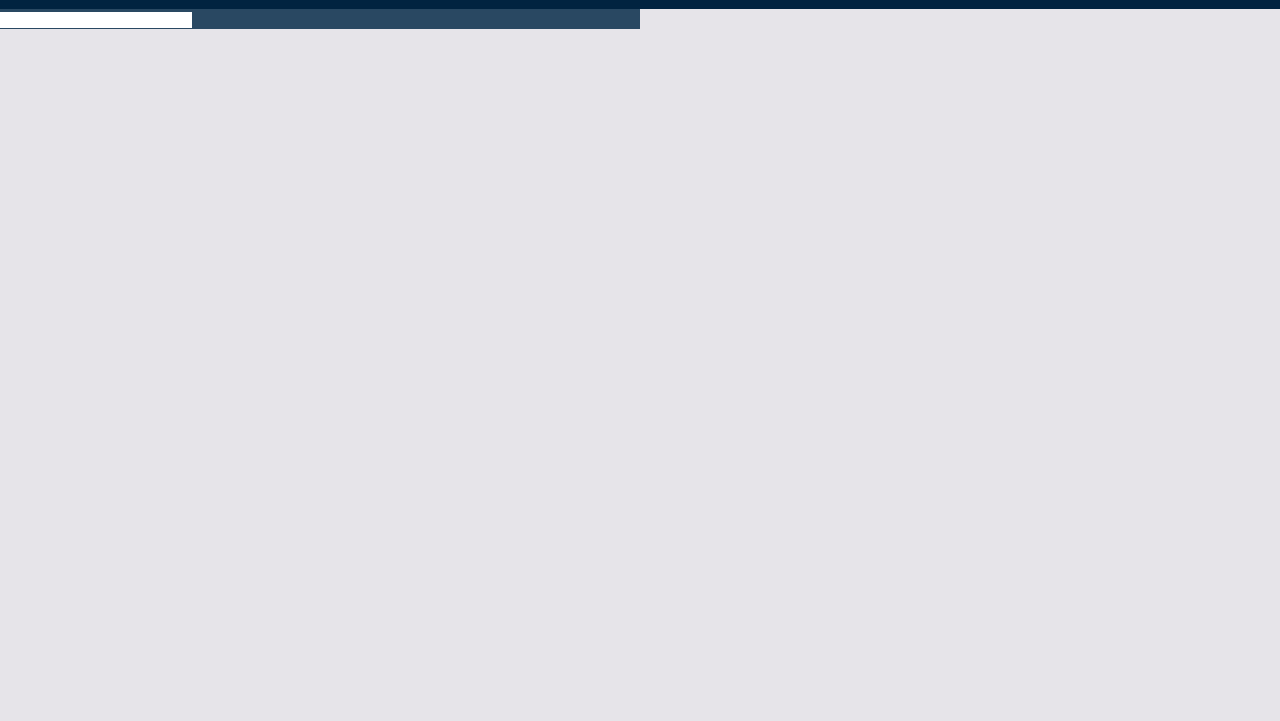
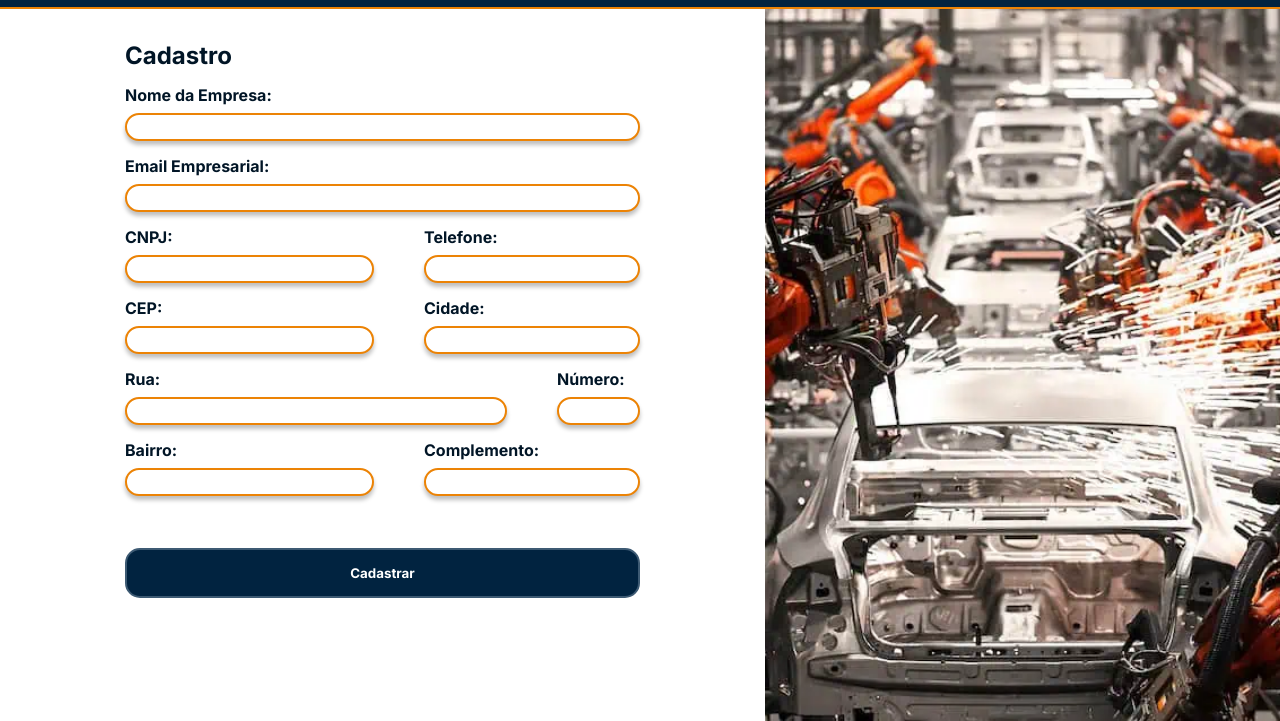
Before and after one commit to Junior-06/AirSense, a plain HTML site: page site - AIRSENSE/site - AIRSENSE/Cadastro.html in a window 1280 px wide. Shown: the part 79-800 px from the top of the page. Drawn offline with Linux system fonts and the light colour scheme.

Commit message:
Update no cadastro e index
Co-authored-by: diass-gui enrique-guilherme2@gmail.com

```diff
--- a/site - AIRSENSE/site - AIRSENSE/Cadastro.html
+++ b/site - AIRSENSE/site - AIRSENSE/Cadastro.html
@@ -28,25 +28,70 @@
                 <li>
                     <a href="sensores.html">Sensores</a>
                 </li>
-                <li>
-                    <a href="Cadastro.html">Cadastro</a>
-                </li>
             </ul>
         </div>
     </header>
     <section class="section-main">
         <div class="container">
             <div class="cadastro metade">
-                <input type="text">
+                <div class="form">
+                    <h2 class="text-cadastro">Cadastro</h2>
+                    <div class="empresa-nome campo">
+                        <h4>Nome da Empresa: </h4>
+                        <input class="input" type="text">
+                    </div>
+
+                    <div class="empresa-email campo">
+                        <h4>Email Empresarial: </h4>
+                        <input class="input" type="email">
+                    </div>
+                    <div class="empresa-cnpj campo">
+                        <h4>CNPJ: </h4>
+                        <input class="input" type="text">
+                    </div>
+                    <div class="empresa-phone campo">
+                        <h4>Telefone: </h4>
+                        <input class="input" type="tel">
+                    </div>
+                    <div class="empresa-cep campo">
+                        <h4>CEP: </h4>
+                        <input class="input" type="text">
+                    </div>
+                    <div class="empresa-uf campo">
+                        <h4>Cidade: </h4>
+                        <input class="input" type="text">
+                    </div>
+                    <div class="empresa-rua campo">
+                        <h4>Rua: </h4>
+                        <input class="input" type="text">
+                    </div>
+                    <div class="empresa-num campo">
+                        <h4>Número: </h4>
+                        <input class="input" type="text">
+                    </div>
+                    <div class="empresa-bairro campo">
+                        <h4>Bairro: </h4>
+                        <input class="input" type="text">
+                    </div>
+                    <div class="empresa-complemento campo">
+                        <h4>Complemento:     </h4>
+                        <input class="input" type="text">
+                    </div>
+                </div>
+                <br>
+
+                    <button class="button" onclick="CadastroCliente()">Cadastrar</button>
             </div>
-            <div class="marketing metade"></div>
+            <div class="marketing metade">
+
+            </div>
         </div>
     </section>
 </body>
 </html>
 
 <script>
-    function CadastroUsuario() {
+    function CadastroCliente() {
         alert('Cliente cadastrado com sucesso!');
 
         const NomeUsuario = InpNomeUsuario.value
--- a/site - AIRSENSE/site - AIRSENSE/styles/CadastroLogin.css
+++ b/site - AIRSENSE/site - AIRSENSE/styles/CadastroLogin.css
@@ -1,25 +1,109 @@
-* {
-    margin: 0;
-    padding: 0;
-    box-sizing: border-box;
-    font-family: 'Inter', sans-serif;
+body {
+    background-color: white;
 }
+
 section {
     height: calc(100% - 88px);
 }
 
 section .container{
+    height: 100%;
+    display: flex;
     max-width: none;
 }
 
 section .metade {
     width: 50%;
-    height: 100%;
 }
 
 section .cadastro {
-    background-color: var(--cyan-dark);
+    display: flex;
+    flex-direction: column;
+    margin: 0 125px;
+    color: var(--navy-dark);
 }
+
+section .cadastro .form {
+    width: fit-content;
+    margin: 32px 0;
+    display: grid;
+    gap: 15px;
+    column-gap: 50px;
+    grid-template-columns: 3fr 1fr 1fr; /* Primeira coluna maior para acomodar campos longos */
+    grid-template-areas:
+        "titulo titulo titulo"
+        "nome nome nome"
+        "email email email"
+        "cnpj phone phone"
+        "cep cidade cidade"
+        "rua rua num"
+        "bairro complemento complemento";
+}
+
+.campo {
+    display: flex;
+    flex-direction: column;
+    gap: 8px;
+}
+
+.text-cadastro {grid-area: titulo}
+
+.empresa-nome {grid-area: nome}
+
+.empresa-email {grid-area: email}
+
+.empresa-cnpj {grid-area: cnpj}
+
+.empresa-phone {grid-area: phone}
+
+.empresa-cep {grid-area: cep}
+
+.empresa-uf {grid-area: cidade}
+
+.empresa-rua {grid-area: rua}
+
+.empresa-num {grid-area: num}
+
+.empresa-bairro {grid-area: bairro}
+
+.empresa-complemento {grid-area: complemento}
+
 section .marketing {
-    background-color: var(--cyan-dark);
+    background-image: url(../img/img_cadastro.webp);
+    background-size: cover;
+    background-repeat: no-repeat;
+    background-position: center center;
+
 }
+
+.input {
+    width: 100%;
+    border-radius: 15px;
+    border: 2px solid var(--orange);
+    background: #FFF;
+    box-shadow: 0px 4px 4px 0px rgba(0, 0, 0, 0.25);
+    padding: 4px 0 4px 10px;
+}
+
+.input:focus-visible {
+    border: 2px solid var(--cyan);
+}
+
+
+.button {
+    background-color: #012340;
+    border: 2px solid var(--cyan);
+    color: white;
+    border-radius: 15px;
+    height: 50px;
+    padding: 6px;
+    font-weight: bold;
+    transition: all 0.3s ease-in-out;
+}
+
+.button:hover {
+    color: var(--orange);
+    background-color: #E6E4E9;
+    border-color: var(--orange);
+    border: 2px solid var(--orange);
+}
--- a/site - AIRSENSE/site - AIRSENSE/styles/header.css
+++ b/site - AIRSENSE/site - AIRSENSE/styles/header.css
@@ -1,6 +1,7 @@
 header {
     height: 88px;
     background-color: var(--navy);
+    border-bottom: 2px solid var(--orange);
 }
 
 header .logo {
--- a/site - AIRSENSE/site - AIRSENSE/styles/reset.css
+++ b/site - AIRSENSE/site - AIRSENSE/styles/reset.css
@@ -27,6 +27,7 @@ body {
     max-width: 1440px;
     margin: 0 auto;
 }
+
 .blur-black {
     height: 100%;
     width: 100%;
```
Also changed, not shown: site - AIRSENSE/site - AIRSENSE/index.html (+6 -6 lines), site - AIRSENSE/site - AIRSENSE/styles/index.css (+17 -16 lines), site - AIRSENSE/site - AIRSENSE/img/img_cadastro.webp (added).
